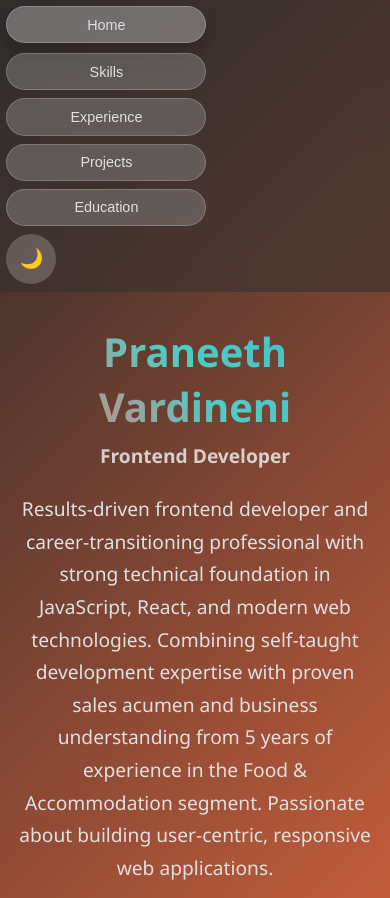
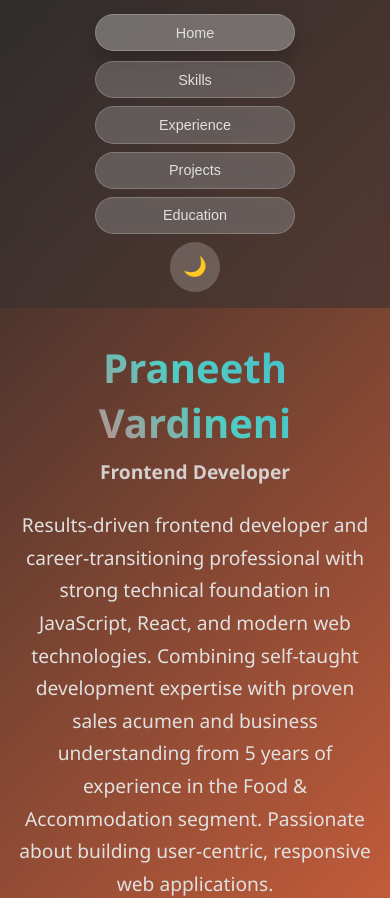
Before and after one commit to praneethrao79/React-Portfolio, a React (Vite) app: page / in a window 390 px wide. Shown: the top 898 px of the page. Built offline with nearby package versions, Linux system fonts and the light colour scheme.

Commit message:
Refactor CSS for header and navigation components
Updated header and navigation styles for improved layout and responsiveness.

```diff
--- a/src/index.css
+++ b/src/index.css
@@ -1,3 +1,4 @@
+
 * {
   margin: 0;
   padding: 0;
@@ -22,38 +23,35 @@
   color: #e0e0e0;
 }
 
-/* HEADER */
 .header {
   background: rgba(54, 49, 49, 0.557);
   backdrop-filter: blur(10px);
-  padding: 0.8rem 0;
+  padding: 1rem 0;
+  position: sticky;
+  top: 0;
+  z-index: 100;
 }
 
-/* NAV */
 .nav {
   display: flex;
   justify-content: center;
   align-items: center;
-  gap: 0.6rem;
+  gap: 0.5rem;
   flex-wrap: wrap;
-  padding: 0 0.8rem;        /* a bit less padding so there is more room */
+  padding: 0 1rem;
 }
 
 .nav-btn {
   background: rgba(255, 255, 255, 0.2);
-  border: 1px solid rgba(255, 255, 255, 0.2);
-  padding: 0.7rem 1.4rem;
+  border: none;
+  padding: 0.8rem 1.5rem;
   border-radius: 50px;
   color: inherit;
   font-weight: 500;
   cursor: pointer;
   transition: all 0.3s ease;
   backdrop-filter: blur(10px);
-
-  /* make buttons responsive */
-  flex: 1 1 auto;           /* can shrink and grow */
-  max-width: 180px;         /* prevents over-wide buttons on big screens */
-  text-align: center;
+  border: 1px solid rgba(255, 255, 255, 0.2);
 }
 
 .nav-btn:hover,
@@ -61,52 +59,6 @@
   background: rgba(255, 255, 255, 0.3);
   transform: translateY(-2px);
   box-shadow: 0 10px 20px rgba(0, 0, 0, 0.2);
-}
-/* phones and very small screens */
-@media (max-width: 600px) {
-  .header {
-    padding: 0.5rem 0;
-  }
-
-  .nav {
-    gap: 0.4rem;
-    padding: 0 0.4rem;
-  }
-
-  .nav-btn {
-    flex: 1 1 45%;      /* ~2 buttons per row */
-    max-width: none;
-    padding: 0.5rem 1rem;
-    font-size: 0.85rem;
-  }
-}
-
-/* tiny screens – stack full width if needed */
-@media (max-width: 400px) {
-  .nav {
-    flex-direction: column;
-    align-items: stretch;
-  }
-
-  .nav-btn {
-    flex: 1 1 100%;
-    width: 100%;
-  }
-}
-
-/* larger screens – give more breathing room */
-@media (min-width: 900px) {
-  .nav {
-    gap: 0.8rem;
-    padding: 0 2rem;
-  }
-
-  .nav-btn {
-    flex: 0 0 auto;
-    max-width: none;
-    padding: 0.8rem 1.6rem;
-    font-size: 1rem;
-  }
 }
 
 .theme-toggle {
```
